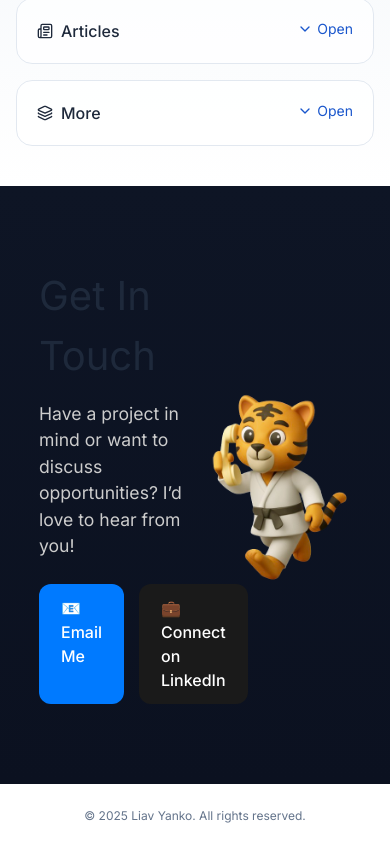
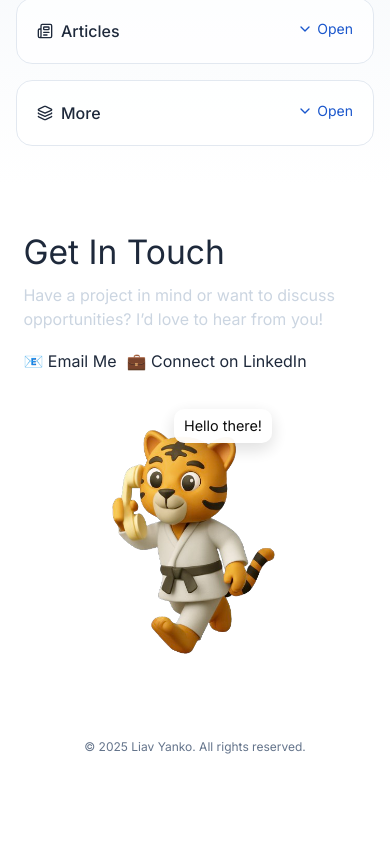
Before and after one commit to liavyanko/cv, a website: page index.html in a window 390 px wide. Shown: the part 4067-4915 px from the top of the page. After the commit the page ends 4846 px from the top, so only its background shows below. Drawn offline with nearby package versions, Linux system fonts and the light colour scheme; files that its build step writes are made by us from their sources.

Commit message:
Update input.css

```diff
--- a/src/input.css
+++ b/src/input.css
@@ -4,92 +4,50 @@
 
 /* אפשר להשאיר את ה-print styles שלך בתוך ה-HTML כמו היום */
 
-/* Contact Section Layout */
-.contact-section {
-  display: flex;
-  justify-content: space-between;
-  align-items: center;
-  padding: 80px 10%;
-  background: linear-gradient(180deg, #0e1525, #0b1120);
-  position: relative;
+/* ===== Contact Section (desktop first) ===== */
+
+.contact-section{
+  display:flex; align-items:center; justify-content:space-between;
+  gap:32px; padding:80px 6vw; position:relative; overflow:hidden;
+}
+.contact-content{ max-width:56ch }
+.contact-section h2{ font-size:2.75rem; line-height:1.1; margin:0 0 12px }
+.contact-section p{ font-size:1.125rem; color:#cbd5e1; margin:0 0 22px }
+.contact-buttons{ display:flex; gap:12px; flex-wrap:wrap }
+
+.tiger-wrapper{ flex:0 0 auto; position:relative; display:flex; align-items:center; justify-content:center }
+.tiger-img{ width: clamp(220px, 28vw, 320px); height:auto; transition:transform .2s ease }
+.speech-bubble{
+  position:absolute; top:-18px; right:0;
+  background:#fff; color:#000; padding:6px 10px; border-radius:10px;
+  font-size:.9rem; opacity:0; transform:translateY(-6px);
+  transition:opacity .3s ease, transform .3s ease;
+  box-shadow:0 6px 18px rgba(0,0,0,.15)
+}
+.tiger-wrapper:hover .tiger-img{ transform:rotate(3deg) scale(1.05) }
+.tiger-wrapper:hover .speech-bubble{ opacity:1; transform:translateY(0) }
+
+/* ===== Mobile & small tablets ===== */
+@media (max-width: 768px){
+  .contact-section{
+    flex-direction:column; align-items:flex-start;
+    padding:48px 6vw 56px;
+  }
+  .contact-content{ max-width:unset }
+  .contact-section h2{ font-size:2.1rem }
+  .contact-section p{ font-size:1rem; margin-bottom:18px }
+  .contact-buttons{ gap:10px }
+  .tiger-wrapper{
+    align-self:center; order:2; /* הנמר ירד מתחת לטקסט והכפתורים */
+    margin-top:14px;
+  }
+  .tiger-img{ width: clamp(170px, 42vw, 240px) }
+  /* במובייל אין hover – נראה את הבועה עדינה כברירת מחדל */
+  .speech-bubble{ opacity:.95; transform:none; right:8px; top:-10px }
 }
 
-.contact-content {
-  max-width: 55%;
+/* מאוד קטן (מכשירי 360px) */
+@media (max-width: 380px){
+  .contact-section h2{ font-size:1.8rem }
+  .tiger-img{ width: 56vw }
 }
-
-.contact-section h2 {
-  font-size: 2.5rem;
-  margin-bottom: 15px;
-}
-
-.contact-section p {
-  font-size: 1.1rem;
-  color: #ccc;
-  margin-bottom: 25px;
-}
-
-.contact-buttons {
-  display: flex;
-  gap: 15px;
-}
-
-.btn {
-  padding: 12px 22px;
-  border-radius: 12px;
-  text-decoration: none;
-  font-weight: 500;
-  transition: transform 0.2s ease, background-color 0.2s ease;
-}
-
-.btn:hover {
-  transform: translateY(-2px);
-}
-
-.btn.email {
-  background-color: #007aff;
-  color: white;
-}
-
-.btn.linkedin {
-  background-color: #1a1a1a;
-  color: white;
-}
-
-/* Tiger & Animation */
-.tiger-wrapper {
-  position: relative;
-  display: flex;
-  align-items: center;
-  justify-content: center;
-}
-
-.tiger-img {
-  width: 240px;
-  height: auto;
-  transition: transform 0.2s ease;
-}
-
-.speech-bubble {
-  position: absolute;
-  top: -25px;
-  right: -10px;
-  background: white;
-  color: black;
-  padding: 5px 10px;
-  border-radius: 10px;
-  font-size: 0.9rem;
-  opacity: 0;
-  transform: translateY(-5px);
-  transition: opacity 0.3s ease, transform 0.3s ease;
-}
-
-/* Hover Effect */
-.tiger-wrapper:hover .tiger-img {
-  transform: rotate(3deg) scale(1.05);
-}
-
-.tiger-wrapper:hover .speech-bubble {
-  opacity: 1;
-  transform: translateY(0);
-}
```
